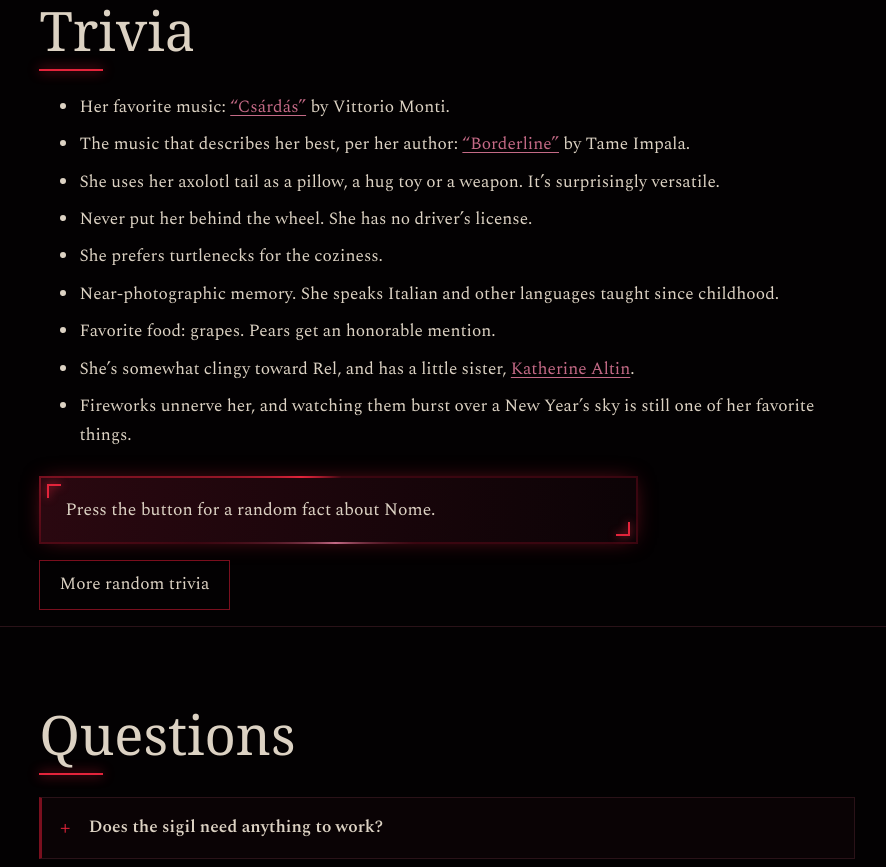
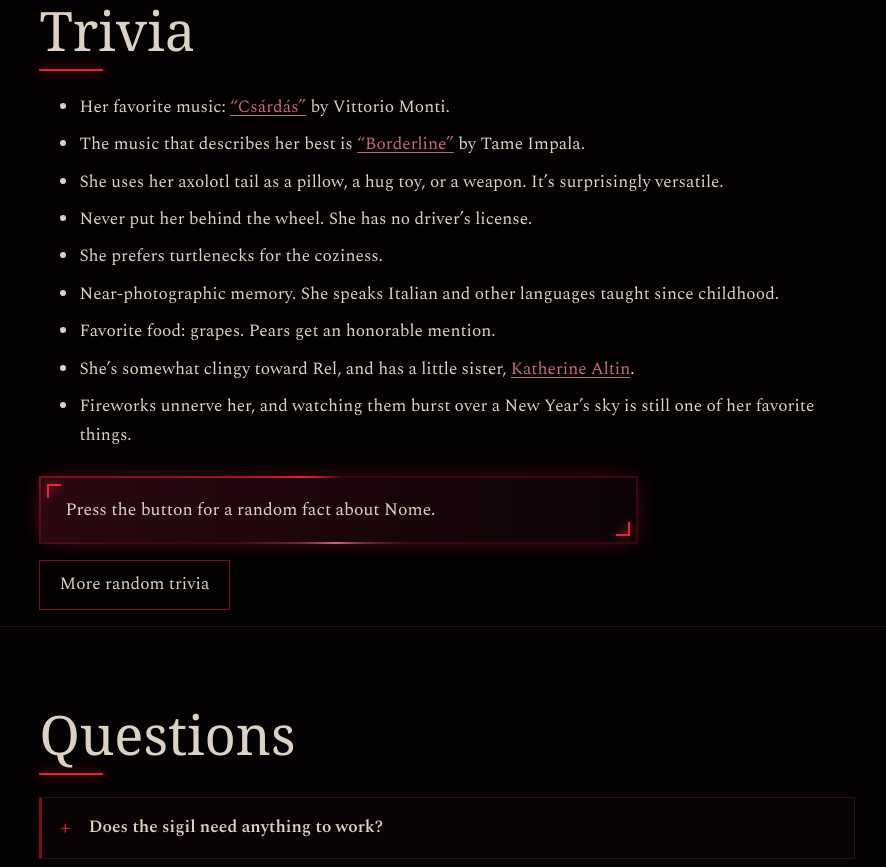
Before and after one commit to definitivetriangle/nome_altin, a plain HTML site: page index.html in a window 1280 px wide. Shown: the part 5860-6727 px from the top of the page, without its empty margins (193-1079 px from the left). Drawn offline with nearby package versions, Linux system fonts and the light colour scheme; a web font is replaced by a local one.

Commit message:
Update index.html

```diff
--- a/index.html
+++ b/index.html
@@ -404,8 +404,8 @@ footer b{display:block;font:400 2rem var(--display);color:var(--bone);font-style
   <h2>Trivia</h2>
   <ul class="triv">
     <li>Her favorite music: <a href="https://youtu.be/Po1t8DTuV1M?si=ELO4GQjdwCq-SnE6" target="_blank" rel="noopener">“Csárdás”</a> by Vittorio Monti.</li>
-    <li>The music that describes her best, per her author: <a href="https://youtu.be/2g5xkLqIElU?si=1IfRMPEYb3P2U4_e" target="_blank" rel="noopener">“Borderline”</a> by Tame Impala.</li>
-    <li>She uses her axolotl tail as a pillow, a hug toy or a weapon. It’s surprisingly versatile.</li>
+    <li>The music that describes her best is <a href="https://youtu.be/2g5xkLqIElU?si=1IfRMPEYb3P2U4_e" target="_blank" rel="noopener">“Borderline”</a> by Tame Impala.</li>
+    <li>She uses her axolotl tail as a pillow, a hug toy, or a weapon. It’s surprisingly versatile.</li>
     <li>Never put her behind the wheel. She has no driver’s license.</li>
     <li>She prefers turtlenecks for the coziness.</li>
     <li>Near-photographic memory. She speaks Italian and other languages taught since childhood.</li>
```
